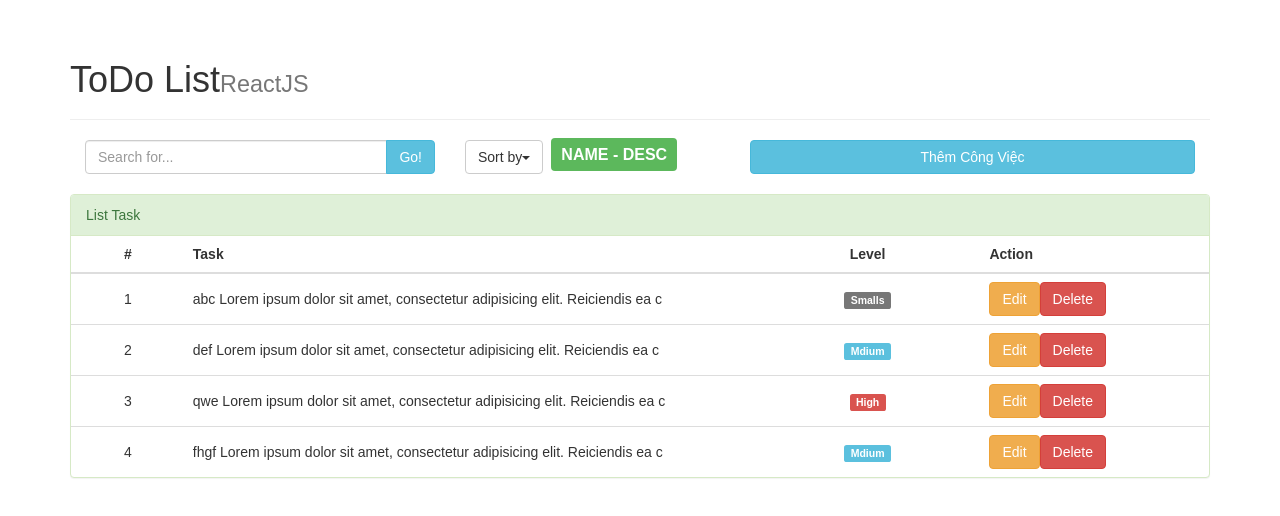
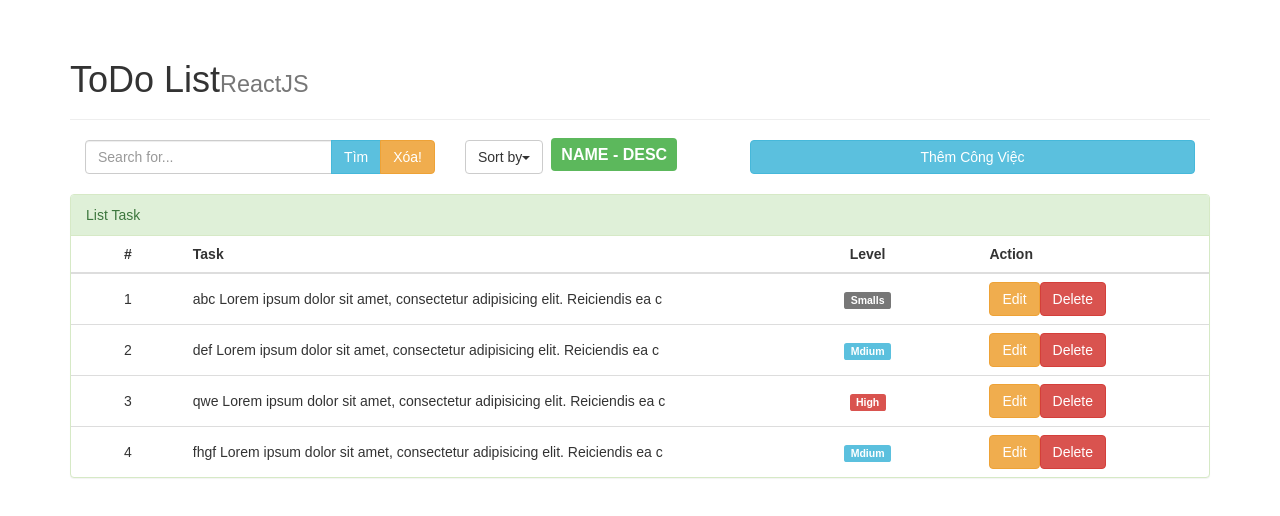
Before and after one commit to suongcodes/ToDo-List, a React (Create React App) app: page / in a window 1280 px wide. Shown: the top 516 px of the page. Built offline with nearby package versions, Linux system fonts and the light colour scheme.

Commit message:
bai 35 dag gap loi

```diff
--- a/src/App.js
+++ b/src/App.js
@@ -15,9 +15,12 @@ class App extends Component {
 
         this.state = {
             items:tasks,
-            isShowForm:false
+            isShowForm:false,
+            stringSearch:''
         };
         this.handleToggleForm=this.handleToggleForm.bind(this);
+        this.closeForm=this.closeForm.bind(this);
+        this.handleSearch=this.handleSearch.bind(this);
     }
     handleToggleForm(){
         this.setState({
@@ -25,13 +28,25 @@ class App extends Component {
         });
     }
 
+    handleSearch(value){
+        this.setState({
+            stringSearch:value
+        });
+    }
+
+    closeForm(){
+        this.setState({
+            isShowForm:false,
+            stringSearch:''
+        });
+    }
 
     render() {
         let items = this.state.items;
         let isShowfForm = this.state.isShowForm;
         let elementForm = null;
         if(isShowfForm){
-            elementForm = <Form/>;
+            elementForm = <Form onClickCancel={this.closeForm}/>;
         }
         return (
                 <div className="row">
@@ -39,6 +54,7 @@ class App extends Component {
 
                  {/* CONTROL (SEARCH + SORT + ADD) : END */}
                     <Control
+                    OnClickSearchGo={this.handleSearch}
                     onClickAdd={this.handleToggleForm}
                     isShowfForm={isShowfForm}
                     />
--- a/src/components/Control.js
+++ b/src/components/Control.js
@@ -12,13 +12,14 @@ class Control extends Component {
 
         };
         this.handleAdd=this.handleAdd.bind(this);
+
+        //props.onClickSearchGo
     }
     handleAdd(){
        this.props.onClickAdd();
     }
 
     render() {
-        console.log(this.props.isShowfForm);
         let elmButton =  <button onClick={this.handleAdd} type="button" className="btn btn-info btn-block">Thêm Công Việc</button> ;
         if(this.props.isShowfForm === true){
             elmButton =<button onClick={this.handleAdd} type="button" className="btn btn-success btn-block">Đóng</button>;
@@ -27,7 +28,7 @@ class Control extends Component {
 
             <div className="row">
             {/* SEARCH : START */}
-            <Search> </Search>
+            <Search onClickGo={this.props.onClickSearchGo}> </Search>
             {/* SEARCH : END */}
 
             {/* SORT : START */}
--- a/src/components/Form.js
+++ b/src/components/Form.js
@@ -8,8 +8,11 @@ class Form extends Component {
         this.state = {
 
         };
+        this.handleCancel = this.handleCancel.bind(this);
     }
-
+    handleCancel(){
+       this.props.onClickCancel();
+    }
 
     render() {
         return (
@@ -31,7 +34,7 @@ class Form extends Component {
                         </select>
                     </div>
                     <button type="button" className="btn btn-primary">Submit</button>
-                    <button type="button" className="btn btn-default">Cancel</button>
+                    <button onClick={this.handleCancel} type="button" className="btn btn-default">Cancel</button>
                 </form>
             </div>
         </div>
--- a/src/components/Search.js
+++ b/src/components/Search.js
@@ -6,18 +6,34 @@ class Search extends Component {
         super(props);
 
         this.state = {
+            stringSearch : ''
+        };
 
-        };
+        this.handleClear=this.handleClear.bind(this);
+        this.handleChange=this.handleChange.bind(this);
+        this.handleSearch=this.handleSearch.bind(this);
+
     }
 
 
+    handleSearch(){
+        this.props.onClickGo(this.state.stringSearch);
+    }
+    handleClear(){
+        this.setState({stringSearch: ''});
+        this.props.onClickGo(this.state.stringSearch);
+    }
+    handleChange(event){
+        this.setState({stringSearch: event.target.value});
+    }
     render() {
         return (
         <div className="col-xs-4 col-sm-4 col-md-4 col-lg-4">
             <div className="input-group">
-                <input type="text" className="form-control" ref="search" placeholder="Search for..." />
+                <input value={this.state.stringSearch} onChange={this.handleChange} type="text" className="form-control" placeholder="Search for..." />
                 <span className="input-group-btn">
-                    <button className="btn btn-info" type="button">Go!</button>
+                    <button onClick={this.handleSearch} className="btn btn-info" type="button">Tìm</button>
+                    <button onClick={this.handleClear} className="btn btn-warning" type="button">Xóa!</button>
                 </span>
             </div>
         </div>
```
